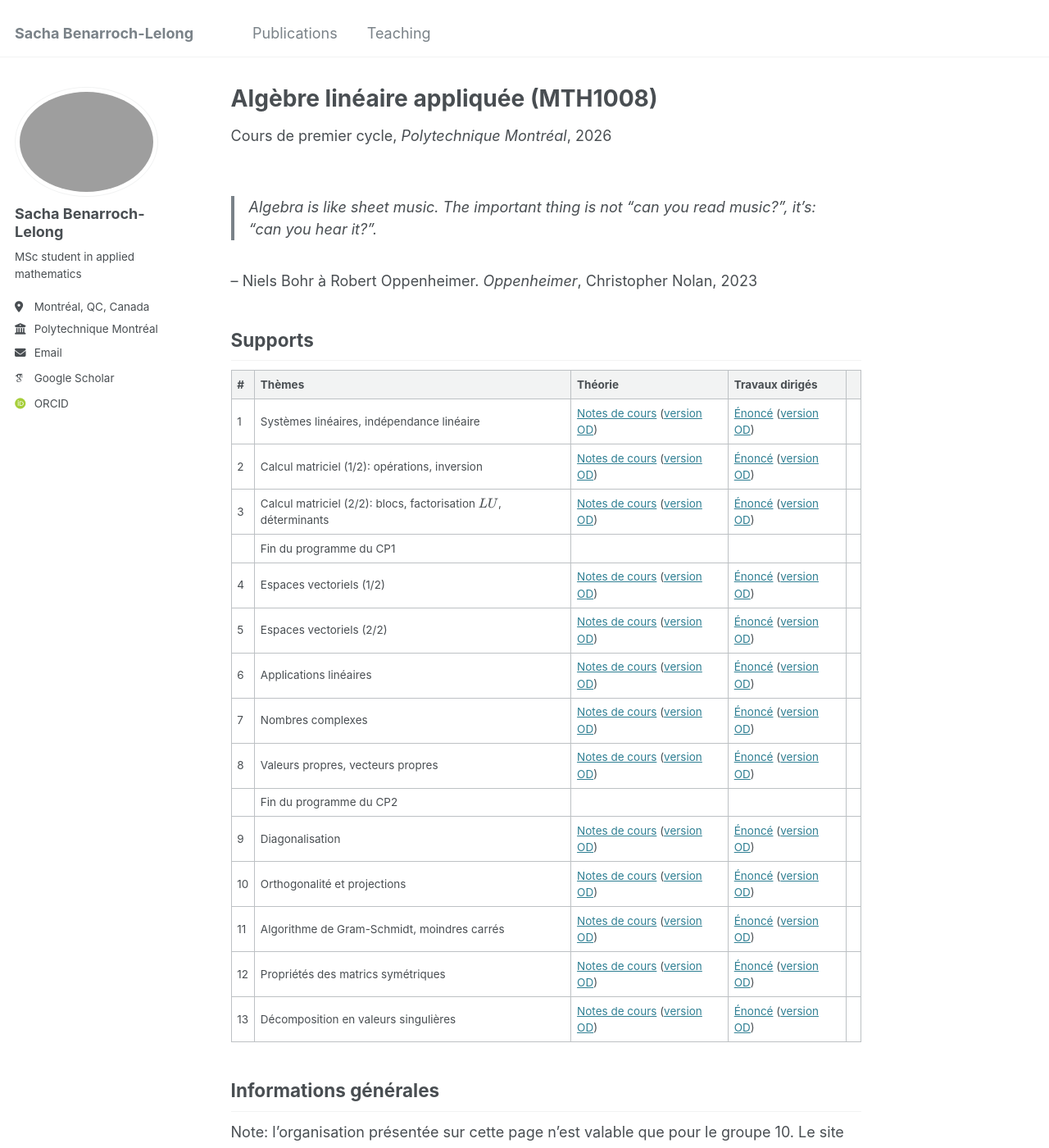
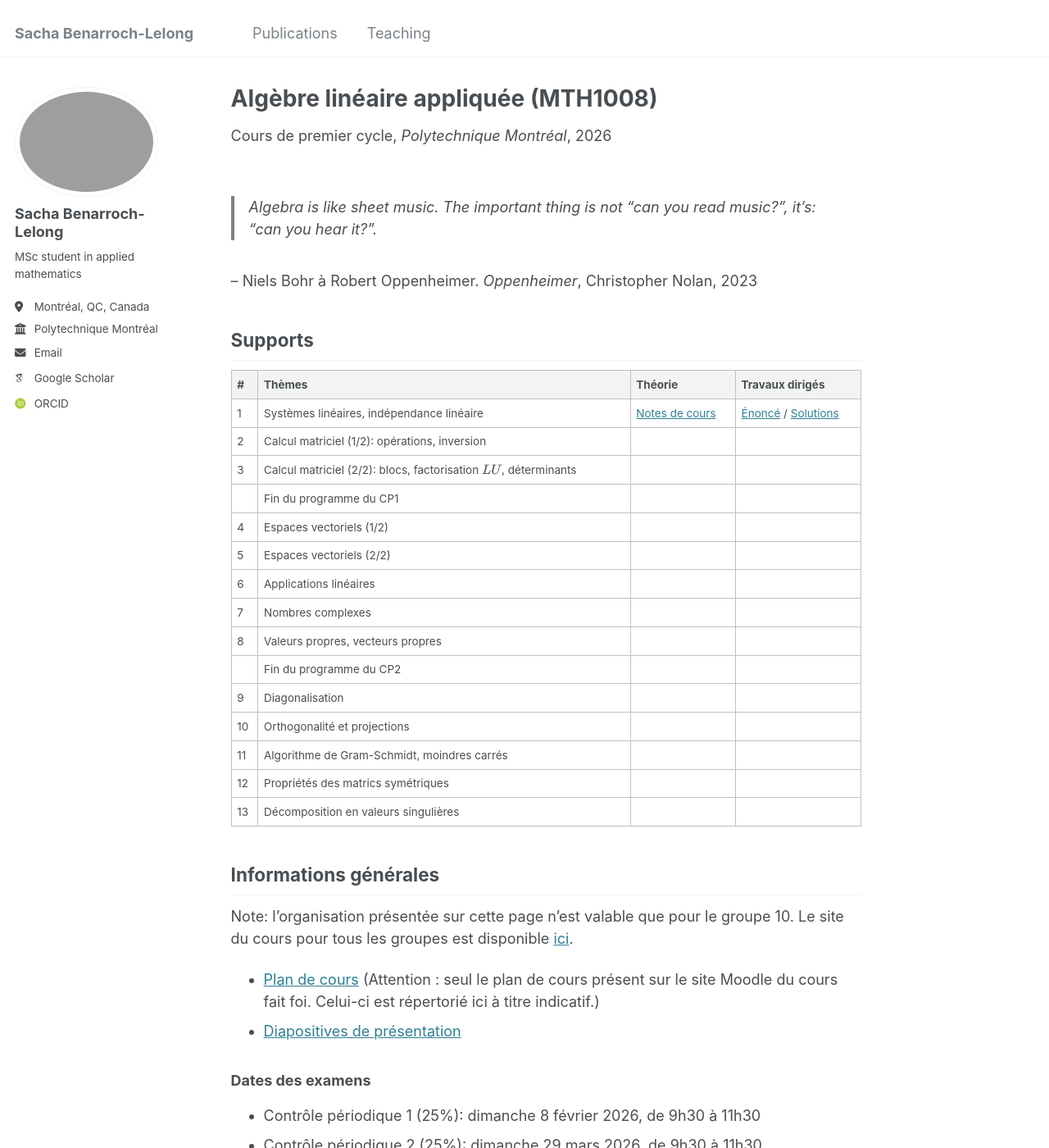
Before and after one commit to sblelong/sblelong.github.io, a Jekyll site: the page built from _teaching/mth1008.md, in a window 1280 px wide and 1400 px high. Shown: the whole window at 82% size. Built offline with Jekyll 4.4.1, drawn with Linux system fonts in a browser that asks for light colours; some web fonts are replaced.

Commit message:
mth1008 h26

```diff
--- a/_teaching/mth1008.md
+++ b/_teaching/mth1008.md
@@ -13,23 +13,23 @@ date: 2026-01-01
 
 ## Supports
 
-| # | Thèmes                                                              | Théorie                                                                            | Travaux dirigés                                                              |
-| ------------------------------------------------------------------- | ---------------------------------------------------------------------------------- | ---------------------------------------------------------------------------- |
-| 1 | Systèmes linéaires, indépendance linéaire                           | [Notes de cours](/files/mth1008/c1.pdf) ([version OD](/files/mth1008/c1-od.pdf))   | [Énoncé](/files/mth1008/td1.pdf) ([version OD](/files/mth1008/td1-od.pdf))   |
-| 2 | Calcul matriciel (1/2): opérations, inversion                       | [Notes de cours](/files/mth1008/c2.pdf) ([version OD](/files/mth1008/c2-od.pdf))   | [Énoncé](/files/mth1008/td2.pdf) ([version OD](/files/mth1008/td2-od.pdf))   |
-| 3 | Calcul matriciel (2/2): blocs, factorisation \\(LU\\), déterminants | [Notes de cours](/files/mth1008/c3.pdf) ([version OD](/files/mth1008/c3-od.pdf))   | [Énoncé](/files/mth1008/td3.pdf) ([version OD](/files/mth1008/td3-od.pdf))   |
-| | Fin du programme du CP1
-| 4 | Espaces vectoriels (1/2)                                            | [Notes de cours](/files/mth1008/c4.pdf) ([version OD](/files/mth1008/c4-od.pdf))   | [Énoncé](/files/mth1008/td4.pdf) ([version OD](/files/mth1008/td4-od.pdf))   |                                            |
-| 5 | Espaces vectoriels (2/2)                                            | [Notes de cours](/files/mth1008/c5.pdf) ([version OD](/files/mth1008/c5-od.pdf))   | [Énoncé](/files/mth1008/td5.pdf) ([version OD](/files/mth1008/td5-od.pdf))   |
-| 6 | Applications linéaires                                              | [Notes de cours](/files/mth1008/c6.pdf) ([version OD](/files/mth1008/c6-od.pdf))   | [Énoncé](/files/mth1008/td6.pdf) ([version OD](/files/mth1008/td6-od.pdf))   |
-| 7 | Nombres complexes                                                   | [Notes de cours](/files/mth1008/c7.pdf) ([version OD](/files/mth1008/c7-od.pdf))   | [Énoncé](/files/mth1008/td7.pdf) ([version OD](/files/mth1008/td7-od.pdf))   |
-| 8 | Valeurs propres, vecteurs propres                                   | [Notes de cours](/files/mth1008/c8.pdf) ([version OD](/files/mth1008/c8-od.pdf))   | [Énoncé](/files/mth1008/td8.pdf) ([version OD](/files/mth1008/td8-od.pdf))   |
-| | Fin du programme du CP2                                             |
-| 9 | Diagonalisation                                                     | [Notes de cours](/files/mth1008/c9.pdf) ([version OD](/files/mth1008/c9-od.pdf))   | [Énoncé](/files/mth1008/td9.pdf) ([version OD](/files/mth1008/td9-od.pdf))   |
-| 10 | Orthogonalité et projections                                        | [Notes de cours](/files/mth1008/c10.pdf) ([version OD](/files/mth1008/c10-od.pdf)) | [Énoncé](/files/mth1008/td10.pdf) ([version OD](/files/mth1008/td10-od.pdf)) |
-| 11 | Algorithme de Gram-Schmidt, moindres carrés                         | [Notes de cours](/files/mth1008/c11.pdf) ([version OD](/files/mth1008/c11-od.pdf)) | [Énoncé](/files/mth1008/td11.pdf) ([version OD](/files/mth1008/td11-od.pdf)) |
-| 12 | Propriétés des matrics symétriques                                  | [Notes de cours](/files/mth1008/c12.pdf) ([version OD](/files/mth1008/c12-od.pdf)) | [Énoncé](/files/mth1008/td12.pdf) ([version OD](/files/mth1008/td12-od.pdf)) |
-| 13 | Décomposition en valeurs singulières                                | [Notes de cours](/files/mth1008/c13.pdf) ([version OD](/files/mth1008/c13-od.pdf)) | [Énoncé](/files/mth1008/td13.pdf) ([version OD](/files/mth1008/td13-od.pdf)) |
+| #   | Thèmes                                                              | Théorie                                 | Travaux dirigés                                                                  |
+| --- | ------------------------------------------------------------------- | --------------------------------------- |
+| 1   | Systèmes linéaires, indépendance linéaire                           | [Notes de cours](/files/mth1008/c1.pdf) | [Énoncé](/files/mth1008/td1.pdf) / [Solutions](/files/mth1008/td1-solutions.pdf) |
+| 2   | Calcul matriciel (1/2): opérations, inversion                       |                                         |                                                                                  |
+| 3   | Calcul matriciel (2/2): blocs, factorisation \\(LU\\), déterminants |                                         |                                                                                  |
+|     | Fin du programme du CP1                                             |                                         |                                                                                  |
+| 4   | Espaces vectoriels (1/2)                                            |                                         |                                                                                  |
+| 5   | Espaces vectoriels (2/2)                                            |                                         |                                                                                  |
+| 6   | Applications linéaires                                              |                                         |                                                                                  |
+| 7   | Nombres complexes                                                   |                                         |                                                                                  |
+| 8   | Valeurs propres, vecteurs propres                                   |                                         |                                                                                  |
+|     | Fin du programme du CP2                                             |                                         |                                                                                  |
+| 9   | Diagonalisation                                                     |                                         |                                                                                  |
+| 10  | Orthogonalité et projections                                        |                                         |                                                                                  |
+| 11  | Algorithme de Gram-Schmidt, moindres carrés                         |                                         |                                                                                  |
+| 12  | Propriétés des matrics symétriques                                  |                                         |                                                                                  |
+| 13  | Décomposition en valeurs singulières                                |                                         |                                                                                  |
 
 ## Informations générales
 
```
